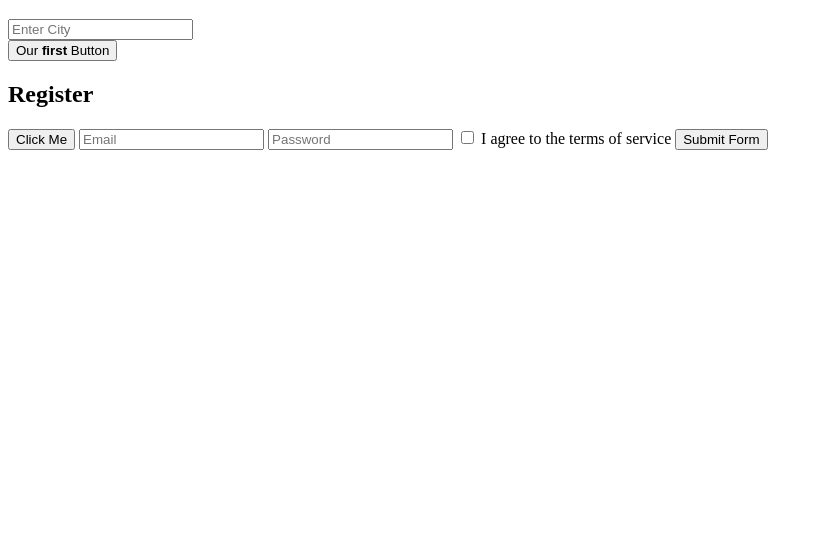
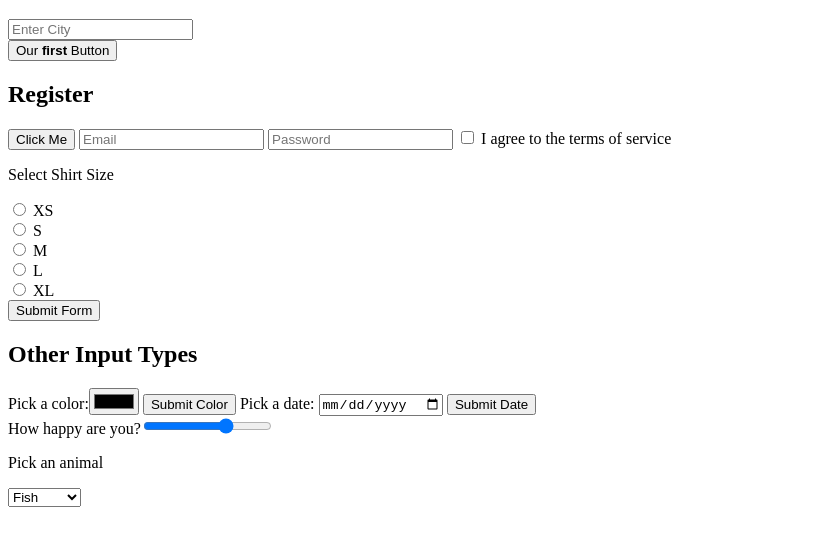
Before and after one commit to Cbailey11199/Desktop, a plain HTML site: page Forms.html in a window 1280 px wide. Shown: the part 61-602 px from the top of the page, without its empty margins (0-823 px from the left). Drawn offline with Linux system fonts and the light colour scheme.

Commit message:
adding changes

```diff
--- a/Forms.html
+++ b/Forms.html
@@ -23,9 +23,44 @@
         <input type="email" placeholder="Email" name="email">
         <input type="password" name="password" placeholder="Password">
         <input type="checkbox" name="TOS agree"> I agree to the terms of service
-        <button type="submit">Submit Form</button>
+        <p> Select Shirt Size</p>
+        <input type="radio" name="shirt-size" value="XS"> XS <br>
+        <input type="radio" name="shirt-size" value="S"> S <br>
+        <input type="radio" name="shirt-size" value="M"> M <br>
+        <input type="radio" name="shirt-size" value="L"> L <br>
+        <input type="radio" name="shirt-size" value="XL"> XL <br>
+<button type="submit">Submit Form</button>
         <!-- <input type="submit" value="GO"> -->
     </form>
-</form>
+    <h2>Other Input Types</h2>
+    <form>
+        Pick a color:<input type="color" name="color">
+        <button type="submit">Submit Color</button>
+        Pick a date: <input type="date" name="bday">
+        <button type="submit">Submit Date</button>
+        <br>
+        How happy are you?<input type="range" name="happiness" min="1" max="10" step="3"> <br>
+        <p>Pick an animal</p>
+        <select name="animals">
+            <option value="fish">Fish</option>
+            <option value="dog">Dog</option>
+            <option value="cat">Cat</option>
+            <option value="hamster">Hamster</option>
+        </select>
+
+
+
+
+
+
+
+
+
+    </form>
+
+
+
+
+    </form>
 </body>
 </html>
```
